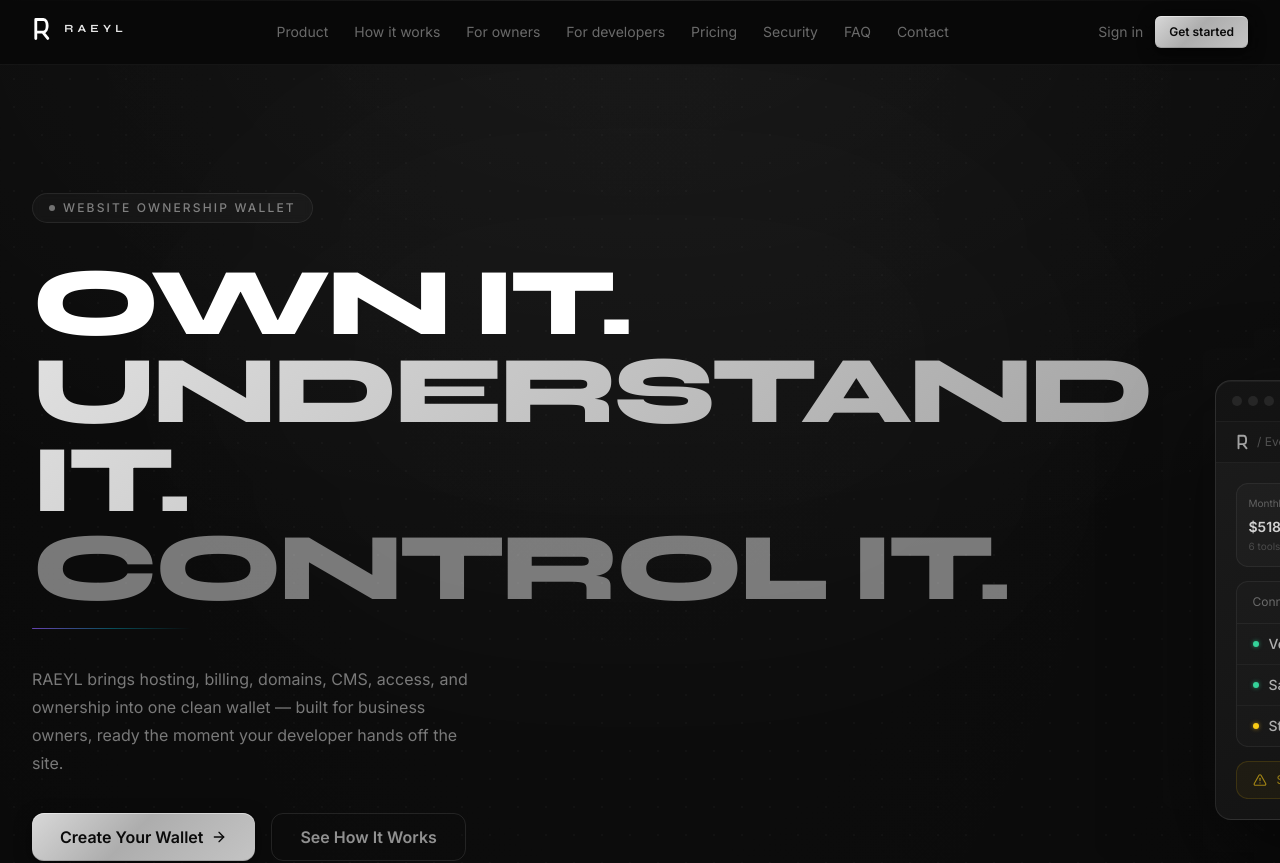
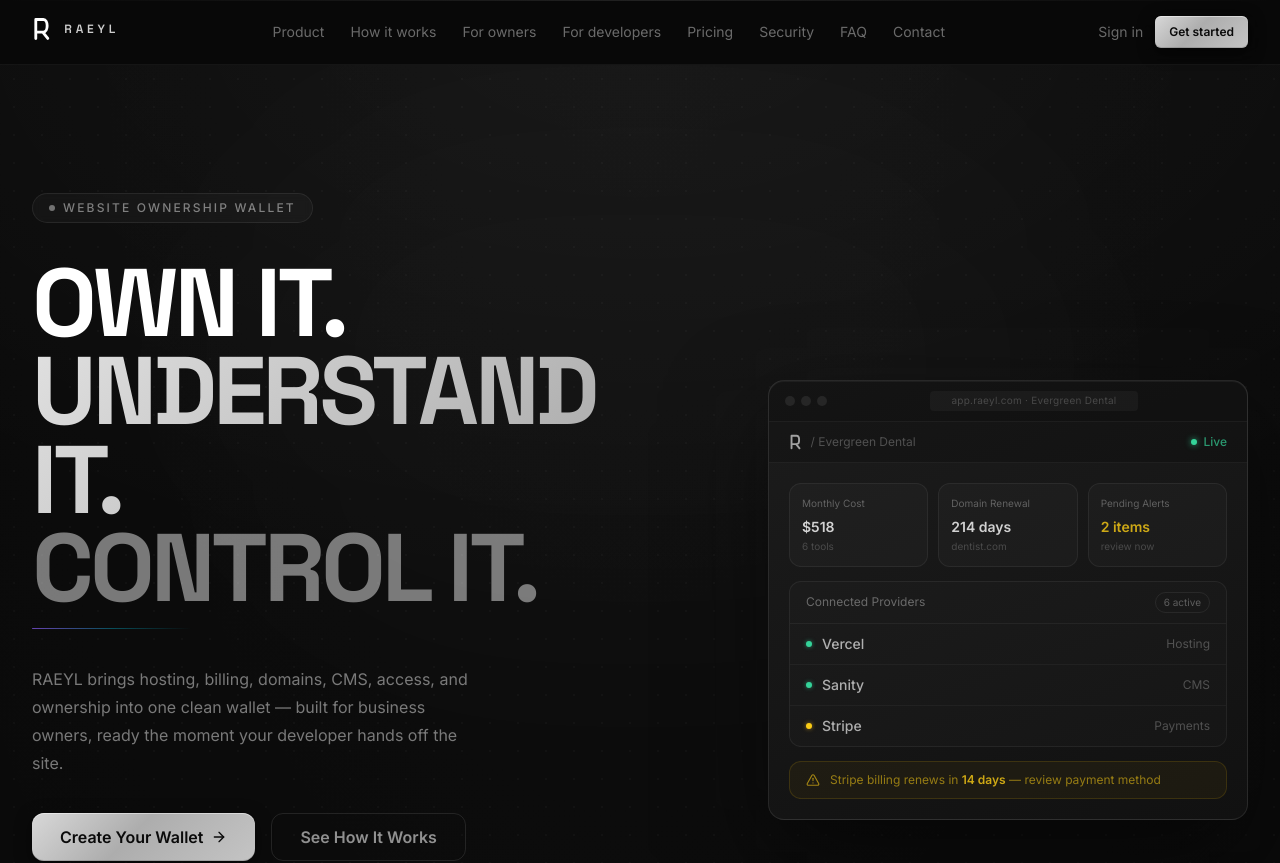
Before and after one commit to jvliondev/RAEYL, a Next.js app: page / in a window 1280 px wide. Shown: the top 863 px of the page. Built offline with nearby package versions, Linux system fonts and the light colour scheme.

Commit message:
Revert wordmark font back to Space Grotesk
Co-Authored-By: Claude Sonnet 4.6 <noreply@anthropic.com>

```diff
--- a/app/layout.tsx
+++ b/app/layout.tsx
@@ -1,5 +1,5 @@
 import type { Metadata } from "next";
-import { Inter, Syne } from "next/font/google";
+import { Inter, Space_Grotesk } from "next/font/google";
 
 import "@/app/globals.css";
 import { siteConfig } from "@/lib/constants";
@@ -11,10 +11,10 @@ const inter = Inter({
   display: "swap"
 });
 
-const syne = Syne({
+const spaceGrotesk = Space_Grotesk({
   subsets: ["latin"],
   variable: "--font-display",
-  weight: ["400", "600", "700", "800"],
+  weight: ["400", "500", "600", "700"],
   display: "swap"
 });
 
@@ -31,7 +31,7 @@ export default function RootLayout({
   children
 }: Readonly<{ children: React.ReactNode }>) {
   return (
-    <html lang="en" className={cn(inter.variable, syne.variable)}>
+    <html lang="en" className={cn(inter.variable, spaceGrotesk.variable)}>
       <body className={cn(inter.className, "min-h-screen bg-background text-foreground")}>
         {children}
       </body>
--- a/components/ui/raeyl-logo.tsx
+++ b/components/ui/raeyl-logo.tsx
@@ -37,12 +37,8 @@ export function RaeylLogo({
     <span className={cn("inline-flex items-center gap-3", className)}>
       <RaeylMark className={cn("h-7 w-auto flex-shrink-0", markClassName)} />
       <span
-        className="text-[11px] tracking-[0.38em] text-white/90"
-        style={{
-          fontFamily: "var(--font-display), system-ui",
-          fontWeight: 700,
-          letterSpacing: "0.38em"
-        }}
+        className="text-[12px] font-semibold tracking-[0.32em] text-white/80"
+        style={{ fontFamily: "var(--font-display), var(--font-inter), system-ui" }}
       >
         RAEYL
       </span>
```
